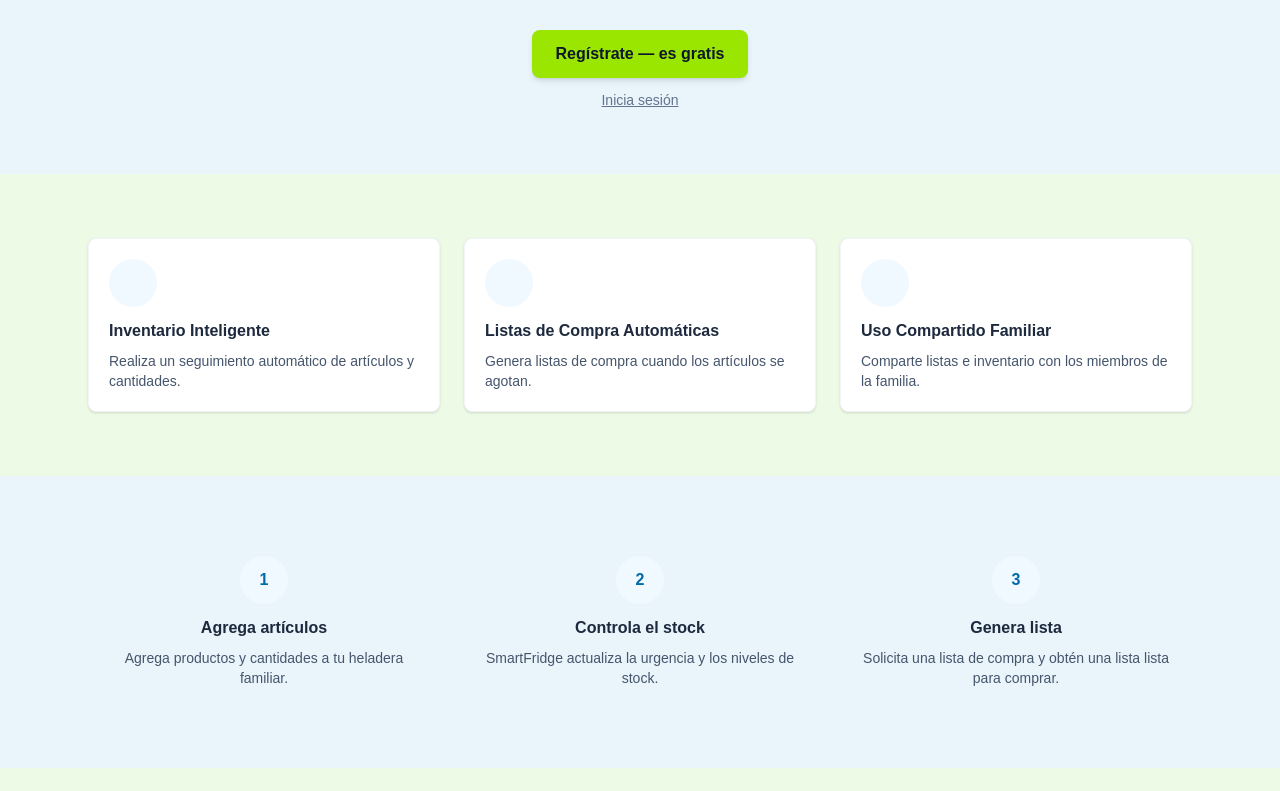
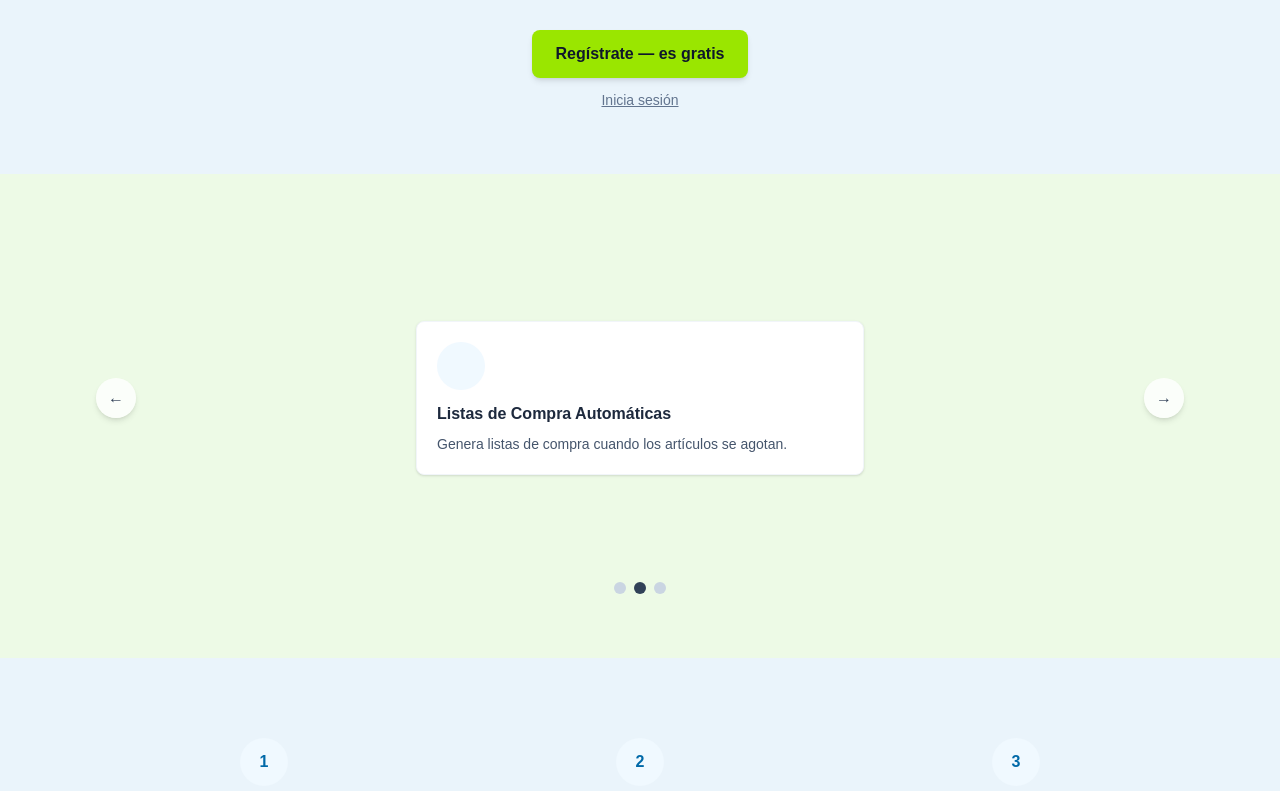
Before and after one commit to JuanXRossi/SmartFridgeUI, a Next.js app: page / in a window 1280 px wide. Shown: the part 486-1277 px from the top of the page. Built offline with nearby package versions, Linux system fonts and the light colour scheme.

Commit message:
(Agent) Refactor FeaturesSection to carousel display

```diff
--- a/src/components/FeaturesSection.tsx
+++ b/src/components/FeaturesSection.tsx
@@ -1,19 +1,165 @@
+"use client";
+import { useState, useEffect, useRef } from "react";
 import FeatureCard from "./FeatureCard";
 
+const FEATURES = [
+  {
+    title: "Inventario Inteligente",
+    desc: "Realiza un seguimiento automático de artículos y cantidades.",
+  },
+  {
+    title: "Listas de Compra Automáticas",
+    desc: "Genera listas de compra cuando los artículos se agotan.",
+  },
+  {
+    title: "Uso Compartido Familiar",
+    desc: "Comparte listas e inventario con los miembros de la familia.",
+  },
+];
+
+const SLIDE_INTERVAL = 5000;
+const SWIPE_THRESHOLD = 50;
+
 const styles = {
-    container: "w-full bg-[var(--color-lime-cream)] py-16",
-    section: "max-w-6xl mx-auto px-6",
-    grid: "grid gap-6 grid-cols-1 md:grid-cols-3",
+  container: "w-full bg-[var(--color-lime-cream)] py-16",
+  section: "max-w-6xl mx-auto px-6",
+  carouselWrapper: "relative w-full overflow-hidden rounded-lg",
+
+  slidesContainer: "relative w-full h-80 flex justify-center",
+  slideInner: "w-full max-w-md",
+  slide: "absolute inset-0 w-full h-full transition-opacity duration-500 ease-in-out p-4 flex justify-center items-center",
+  slideActive: "opacity-100 z-10",
+  slideInactive: "opacity-0 z-0 pointer-events-none",
+  buttonPrev: "hidden md:flex absolute left-2 top-1/2 -translate-y-1/2 z-20 w-10 h-10 items-center justify-center bg-white/80 hover:bg-white text-slate-700 rounded-full shadow-md transition-colors focus:outline-2 focus:outline-offset-2 focus:outline-slate-700",
+  buttonNext: "hidden md:flex absolute right-2 top-1/2 -translate-y-1/2 z-20 w-10 h-10 items-center justify-center bg-white/80 hover:bg-white text-slate-700 rounded-full shadow-md transition-colors focus:outline-2 focus:outline-offset-2 focus:outline-slate-700",
+  dotsContainer: "flex justify-center gap-2 mt-6",
+  dot: "w-3 h-3 rounded-full transition-colors duration-300 cursor-pointer focus:outline-2 focus:outline-offset-2 focus:outline-slate-700",
+  dotActive: "bg-slate-700",
+  dotInactive: "bg-slate-300 hover:bg-slate-400",
+};
+
+export default function FeaturesSection() {
+  const [currentIndex, setCurrentIndex] = useState(0);
+  const [isAutoPlaying, setIsAutoPlaying] = useState(true);
+  const [isHovering, setIsHovering] = useState(false);
+  const [touchStartX, setTouchStartX] = useState(0);
+  const intervalRef = useRef<NodeJS.Timeout | null>(null);
+
+  useEffect(() => {
+    if (!isAutoPlaying || isHovering) {
+      if (intervalRef.current) clearInterval(intervalRef.current);
+      return;
+    }
+    intervalRef.current = setInterval(() => {
+      setCurrentIndex((prev) => (prev + 1) % FEATURES.length);
+    }, SLIDE_INTERVAL);
+    return () => {
+      if (intervalRef.current) clearInterval(intervalRef.current);
+    };
+  }, [isAutoPlaying, isHovering]);
+
+  useEffect(() => {
+    const handleKeyDown = (e: KeyboardEvent) => {
+      if (e.key === "ArrowLeft") {
+        setCurrentIndex((prev) => (prev - 1 + FEATURES.length) % FEATURES.length);
+        setIsAutoPlaying(true);
+      } else if (e.key === "ArrowRight") {
+        setCurrentIndex((prev) => (prev + 1) % FEATURES.length);
+        setIsAutoPlaying(true);
+      } else if (e.key === " ") {
+        e.preventDefault();
+        setIsAutoPlaying((prev) => !prev);
+      }
+    };
+    window.addEventListener("keydown", handleKeyDown);
+    return () => window.removeEventListener("keydown", handleKeyDown);
+  }, []);
+
+  const handlePrevious = () => {
+    setCurrentIndex((prev) => (prev - 1 + FEATURES.length) % FEATURES.length);
+    setIsAutoPlaying(true);
+  };
+  const handleNext = () => {
+    setCurrentIndex((prev) => (prev + 1) % FEATURES.length);
+    setIsAutoPlaying(true);
+  };
+  const goToSlide = (index: number) => {
+    setCurrentIndex(index);
+    setIsAutoPlaying(true);
   };
 
-export default function FeaturesSection() {
+  const handleTouchStart = (e: React.TouchEvent) => {
+    setTouchStartX(e.touches[0].clientX);
+  };
+  const handleTouchEnd = (e: React.TouchEvent) => {
+    const touchEndX = e.changedTouches[0].clientX;
+    const diff = touchStartX - touchEndX;
+    if (Math.abs(diff) > SWIPE_THRESHOLD) {
+      if (diff > 0) {
+        handleNext();
+      } else {
+        handlePrevious();
+      }
+    }
+  };
+
   return (
-    <div className={styles.container}>
+    <div
+      className={styles.container}
+      onMouseEnter={() => setIsHovering(true)}
+      onMouseLeave={() => setIsHovering(false)}
+      onTouchStart={handleTouchStart}
+      onTouchEnd={handleTouchEnd}
+    >
       <section className={styles.section}>
-        <div className={styles.grid}>
-          <FeatureCard title="Inventario Inteligente" desc="Realiza un seguimiento automático de artículos y cantidades." />
-          <FeatureCard title="Listas de Compra Automáticas" desc="Genera listas de compra cuando los artículos se agotan." />
-          <FeatureCard title="Uso Compartido Familiar" desc="Comparte listas e inventario con los miembros de la familia." />
+        <div className={styles.carouselWrapper}>
+          <div className={styles.slidesContainer}>
+            {FEATURES.map((feature, index) => (
+              <div
+                key={index}
+                className={`${styles.slide} ${
+                  index === currentIndex ? styles.slideActive : styles.slideInactive
+                }`}
+              >
+                <div className={styles.slideInner}>
+                  <FeatureCard title={feature.title} desc={feature.desc} />
+                </div>
+              </div>
+            ))}
+          </div>
+
+          <button
+            onClick={handlePrevious}
+            className={styles.buttonPrev}
+            aria-label="Slide anterior"
+            title="Anterior (← o swipe derecha)"
+          >
+            ←
+          </button>
+
+          <button
+            onClick={handleNext}
+            className={styles.buttonNext}
+            aria-label="Siguiente slide"
+            title="Siguiente (→ o swipe izquierda)"
+          >
+            →
+          </button>
+        </div>
+
+        <div className={styles.dotsContainer} role="tablist">
+          {FEATURES.map((_, index) => (
+            <button
+              key={index}
+              onClick={() => goToSlide(index)}
+              className={`${styles.dot} ${
+                index === currentIndex ? styles.dotActive : styles.dotInactive
+              }`}
+              aria-label={`Ir a slide ${index + 1} de ${FEATURES.length}`}
+              aria-current={index === currentIndex}
+              role="tab"
+            />
+          ))}
         </div>
       </section>
     </div>
```
